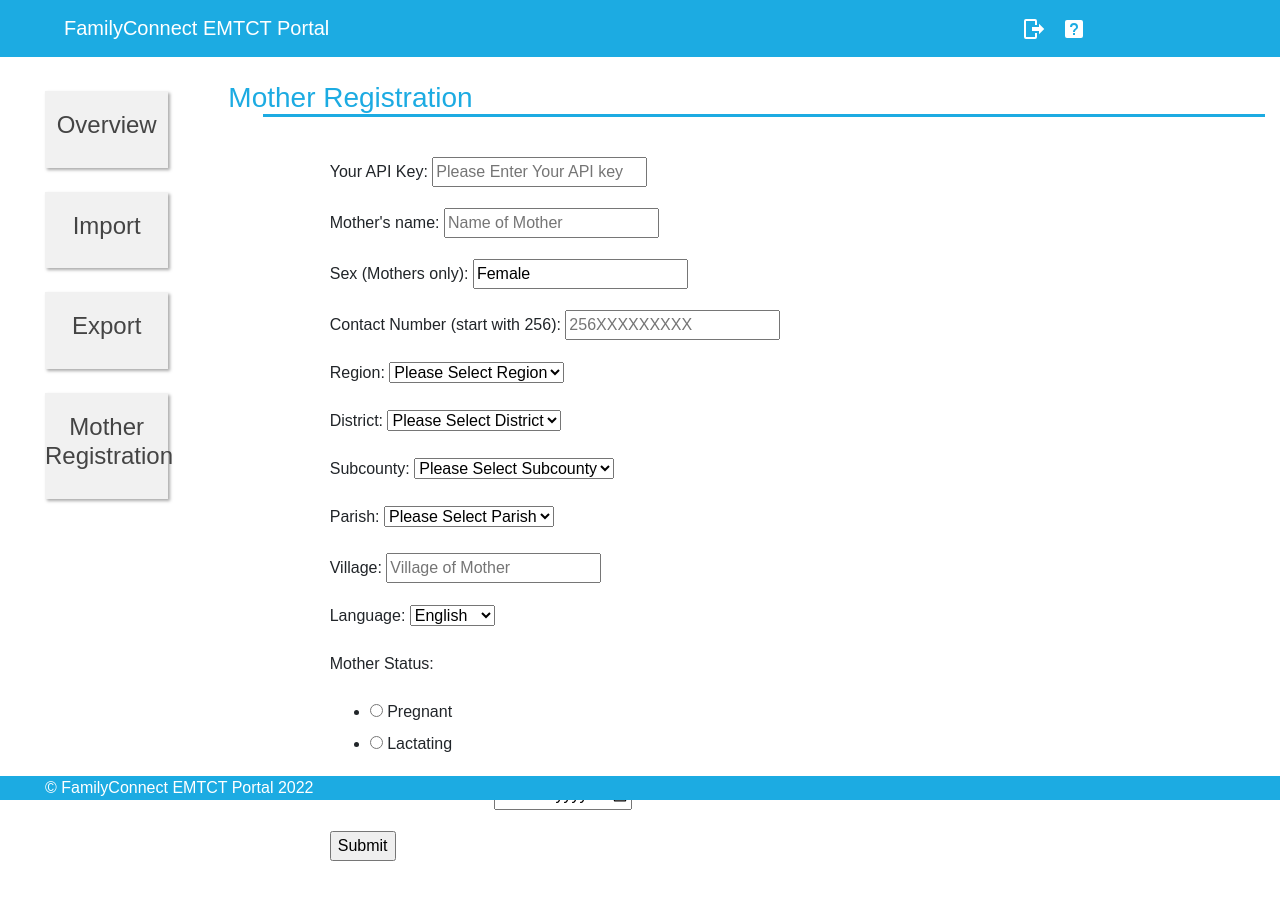
After one commit to gcinnovate/emtct-portal, a Django app: page /mother_registration/ in a window 1280 px wide. The commit adds this page. Run offline with Django 3.2, Linux system fonts and the light colour scheme; parts of the project's set-up code (start-up, migrations or seed data) failed here and were passed over; some libraries are stand-ins or nearby versions.

Commit message:
mother registration

```diff
--- a/emtct/forms.py
+++ b/emtct/forms.py
@@ -48,3 +48,49 @@
 
 class VerificationForm(forms.Form):
     verification_code = forms.CharField(max_length=6)
+
+
+
+# Mother Registration Form ====================================================================================================
+# from django import forms
+from .models import FcappOrgunits
+
+
+
+# creating a django form
+LANGUAGE_CHOICES =(
+    ("en","English" ),
+    ("soga", "Lusoga"),
+    ("acoli", "Acholi" ),
+    ("ganda", "Luganda"),
+
+)
+
+LACTATING_CHOICES=[('pregnant','Pregnant'),
+         ('lactating','Lactating')]
+
+
+# class DateInput(forms.DateInput):
+#     input_type = 'date'
+
+
+class MotherForm(forms.Form):
+    apikey = forms.CharField(label="Your API Key",widget = forms.TextInput(attrs={'placeholder':'Please Enter Your API key'}))
+    name = forms.CharField(label="Mother's name",widget = forms.TextInput(attrs={'placeholder':'Name of Mother'}))
+    sex = forms.CharField(label="Sex (Mothers only)", widget = forms.TextInput(attrs={'readonly':'readonly'}))
+    # sex = forms.CharField(label="Sex", widget = forms.TextInput(attrs={'readonly':'readonly', 'disabled':'disabled'}))
+    phonenumber = forms.CharField(label="Contact Number (start with 256)", widget = forms.TextInput(attrs={'placeholder':'256XXXXXXXXX'}))
+    # region = forms.ModelChoiceField(queryset=FcappOrgunits.objects.filter(hierarchylevel = 2).values('name'))
+    region = forms.ChoiceField(choices= [('', 'Please Select Region')] + [(x['id'],x['name']) for x in FcappOrgunits.objects.filter(hierarchylevel = 2).values('id','name')])
+    # region = forms.ChoiceField(choices= [('', 'Please Select Region')])
+    district = forms.ChoiceField(choices= [('', 'Please Select District')])# + [(x['id'],x['name']) for x in FcappOrgunits.objects.filter(hierarchylevel = 2).values('id','name')])
+    subcounty = forms.ChoiceField(choices= [('', 'Please Select Subcounty')])# + [(x['id'],x['name']) for x in FcappOrgunits.objects.filter(hierarchylevel = 2).values('id','name')])
+    parish = forms.ChoiceField(choices= [('', 'Please Select Parish')])# + [(x['id'],x['name']) for x in FcappOrgunits.objects.filter(hierarchylevel = 2).values('id','name')])
+    village = forms.CharField(widget = forms.TextInput(attrs={'placeholder':'Village of Mother'}))
+    # region = forms.ChoiceField(choices= [(x['name'],x['name']) for x in FcappOrgunits.objects.filter(hierarchylevel = 2).values('name')])
+    language = forms.ChoiceField(choices = LANGUAGE_CHOICES)
+    like = forms.ChoiceField(label="Mother Status", choices=LACTATING_CHOICES, widget=forms.RadioSelect)
+    # forms.DateField(widget=DateInput)
+    # lmp = forms.DateField(label="Last Menstrual Period", widget = forms.SelectDateWidget)
+    # lmp = forms.DateField(label="Last Menstrual Period", widget = DateInput)
+    lmp = forms.DateField(label="Last Menstrual Period", widget=forms.DateInput(attrs={'type': 'date'}))
--- a/emtct/templates/emtct/base.html
+++ b/emtct/templates/emtct/base.html
@@ -92,6 +92,21 @@
                 </div>
                 </a>
                 <br>
+                <!----- Link to Web REgistration------->
+                <a href="{% url 'mother_registration' %}" style="color: inherit;">
+                    <div class="thumbnail menu-thumbs">
+                        <!--<i class="zmdi zmdi-download zmdi-hc-lg"></i> -->
+                        <i class="zmdi zmdi-account-o zmdi-hc-lg"></i>
+                        <h4>Mother Registration</h4>
+                    </div>
+                    </a>
+                    <br>
+
+
+
+
+
+
             {% if request.user.is_staff == True %}
                 <a href="{% url 'users-list' %}" style="color: inherit;">
                 <div class="thumbnail menu-thumbs">
--- /dev/null
+++ b/emtct/templates/emtct/mother_registration.html
@@ -0,0 +1,110 @@
+{% extends 'emtct/base.html' %}
+{% load static %}
+{% block title %}EMTCT Data Export{% endblock %}
+{% load crispy_forms_tags %}
+{% block content %}
+
+    <h3 class="theme-color"><i class="zmdi zmdi-file-text zmdi-hc-lg"> </i>
+        <span>Mother Registration<hr class="hr-header"/></span></h3>
+
+    <br/>
+    <div class="container">
+    <div class="row">
+        <div class="col-sm-1"></div>
+            <div class="col-sm-10">
+                <form method="post" action ="" novalidate>
+                    <!-- {% csrf_token %}
+                    <div class="form-group row">
+                        <label for="id_start_date">From</label>
+                        <input class="form-control" name="start_date" id="id_start_date" type="date">
+                    </div>
+                    <div class="form-group row">
+                        <label for="id_end_date">To</label>
+                        <input class="form-control" name="end_date" id="id_end_date" type="date">
+                    </div>
+                    <button type="submit" class="btn btn-success row">Download</button> &nbsp;
+                    &nbsp; <button type="reset" class="btn btn-leave  btn-xm">Cancel</button> -->
+                    {% csrf_token %}
+	                  {{form.as_p }}
+	                  <input type="submit" value="Submit">
+              </form>
+              <script src="https://ajax.googleapis.com/ajax/libs/jquery/3.6.0/jquery.min.js"></script>
+              <script>
+
+                $(document).ready(function(){
+                  // count = 1
+                  $("#id_region").change(function(){
+
+                    let reg_id = $("#id_region").val();
+                    if (reg_id ==0 || reg_id == "")
+                      return;
+                    let dropdown = $('#id_district');
+                    console.log(reg_id);
+                    dropdown.empty();
+                    // dropdown.append('<option selected="true" disabled>Please Select Region</option>');
+                    dropdown.append('<option selected="true" value="">Please Select District</option>');
+                    dropdown.prop('selectedIndex', 0);
+                    const url = 'districtjson/'+ reg_id;
+                    // Populate dropdown with list of
+                    $.getJSON(url, function (data) {
+                      $.each(data,function(){
+                        $.each(this, function (key, entry) {
+                            dropdown.append($('<option></option>').attr('value', entry.id).text(entry.name));
+                            // console.log(entry)
+                        })
+                      } );
+
+                      });
+                    $("#id_district").change(function(){
+                        let district_id = $("#id_district").val();
+                        let subcountylist = $('#id_subcounty');
+                        console.log(district_id);
+                        subcountylist.empty();
+                        // dropdown.append('<option selected="true" disabled>Please Select Region</option>');
+                        // subcountylist.append('<option selected="true" value="">Please Select Subcounty</option>');
+                        // dropdown.prop('selectedIndex', 0);
+                        const suburl = 'subcountyjson/'+ district_id;
+                        // Populate dropdown with list of
+                        $.getJSON(suburl, function (data) {
+                          $.each(data,function(){
+                            $.each(this, function (key, entry) {
+                                subcountylist.append($('<option></option>').attr('value', entry.id).text(entry.name));
+                                console.log(entry)
+                            })
+                          } );
+
+                          });
+                      });
+
+                      $("#id_subcounty").change(function(){
+                        let subcounty_id = $("#id_subcounty").val();
+                        let parishlist = $('#id_parish');
+                        // console.log(district_id);
+                        // parishlist.empty();
+                        // dropdown.append('<option selected="true" disabled>Please Select Region</option>');
+                        // subcountylist.append('<option selected="true" value="">Please Select Subcounty</option>');
+                        // dropdown.prop('selectedIndex', 0);
+                        const parishurl = 'parishjson/'+ subcounty_id;
+                        // Populate dropdown with list of
+                        $.getJSON(parishurl, function (data) {
+                          $.each(data,function(){
+                            $.each(this, function (key, entry) {
+                                parishlist.append($('<option></option>').attr('value', entry.id).text(entry.name));
+                                console.log(entry)
+                            })
+                          } );
+
+                          });
+                      });
+
+
+
+
+                  });
+                });
+              </script>
+            </div>
+        <div class="col-sm-1"></div>
+    </div>
+    </div>
+{% endblock %}
--- a/emtct/urls.py
+++ b/emtct/urls.py
@@ -1,6 +1,7 @@
 # from django.conf.urls import url, include
 from django.urls import path, re_path
 import emtct.views as emtct_views
+# from .views import MotherRegistration, region_list, district_list, subcounty_list, parish_list
 from django.contrib.auth import views as auth_views
 # from django.contrib.auth.views import LoginView, LogoutView
 from django.conf import settings
@@ -31,6 +32,7 @@
     path('help/', emtct_views.Help.as_view(), name='help'),
     path('overview/', emtct_views.Overview.as_view(), name='overview'),
     path('add-rapidpro/', emtct_views.create_rapidpro, name='create-rapidpro'),
+    path('mother_registration/', emtct_views.MotherRegistration.as_view(), name='mother_registration'), #mother_registration
     path('emtct-data-export/', emtct_views.generate_emtct_export, name='generate-emtct-export'),
     path('emtct-data-import/', emtct_views.import_ugandaemr_emtct_export, name='uganda-emtct-import'),
     path('password-change/',
@@ -52,6 +54,12 @@
     path('reset/done/',
         PasswordResetCompleteView.as_view(template_name='emtct/password_reset_complete.html'),
         name='password_reset_complete'),
+    path('regionjson/', emtct_views.region_list, name= 'region_list'),
+    path('mother_registration/districtjson/<int:id>', emtct_views.district_list, name= 'district_list'),
+    path('mother_registration/subcountyjson/<int:id>', emtct_views.subcounty_list, name= 'subcounty_list'),
+    path('mother_registration/parishjson/<int:id>', emtct_views.parish_list, name= 'parish_list'),
+
+
 
 
     ]
--- a/emtct/views.py
+++ b/emtct/views.py
@@ -18,6 +18,15 @@
 from django.contrib.sites.shortcuts import get_current_site
 from django.core.mail import EmailMessage
 from django.core.paginator import Paginator, EmptyPage, PageNotAnInteger
+#================================================================================
+from .forms import MotherForm
+from .models import FcappOrgunits
+from django.urls import reverse_lazy, reverse
+from django.http import JsonResponse
+#=================================================================================
+
+
+
 
 
 date = datetime.date.today()
@@ -138,6 +147,69 @@
             form = EmtctExportForm()
     return  render(request, 'emtct/emtct_export.html', locals())
 
+from django.views.generic.edit import FormView
+# @two_factor_auth
+class MotherRegistration(FormView):
+    template_name = 'emtct/mother_registration.html'
+    form_class = MotherForm
+
+
+    def get_initial(self):
+         # call super if needed
+         return {'sex': 'Female'}
+    success_url = '/thanks/'
+    success_url = reverse_lazy('mother_registration')
+
+    def form_valid(self, form):
+        dict1=form.cleaned_data
+        apikey = dict1['apikey']
+
+        contact_params={
+            'name': dict1['name'],
+            'language': dict1['language'],
+            'urns': ['tel:+' + dict1['phonenumber']],
+            'groups': ['Active Receivers', 'Type = Child', 'Type = VHT', 'Type = Nurse', 'Type = ReproductiveAge', 'Type =      Midwife', 'Reproductive Age', 'Registered VHTs', 'Update Contact With Incorrect District', 'Incorrect District And Village', 'Update Reproductive Registrations'],
+            'fields': {'sex': dict1['sex'], 'lmp': str(dict1['lmp']), 'village': None,  'sub_county': None, 'district': None, 'parish': None}
+        }
+        print(dict1)
+        return HttpResponseRedirect(reverse_lazy('mother_registration'))
+        # return  render(request, 'emtct/mother_registration.html', locals())
+
+
+@login_required
+def region_list(request): # Function included here for testing purposes - Not required
+    # region = FcappOrgunits.objects.filter(hierarchylevel = level['region']).values('id','name')
+    region = FcappOrgunits.objects.filter(hierarchylevel = 2).values('id','name')
+
+    return JsonResponse({'data': [{ 'id' : p['id'], 'name': p['name']} for p in region]})
+
+    # region = FcappOrgunits.objects.raw(f'''
+    #      select id, name from fcapp_orgunits where hierarchylevel = {level['region']}
+    #  ''')
+    # return JsonResponse({'data': [{ 'id' : p.id, 'name': p.name} for p in region]})
+
+
+
+@login_required
+def district_list(request, id):
+    district = FcappOrgunits.objects.filter(parentid = id).values('id','name')
+
+    return JsonResponse({'data': [{ 'id' : p['id'], 'name': p['name']} for p in district]})
+
+
+@login_required
+def subcounty_list(request, id):
+    subcounty = FcappOrgunits.objects.filter(parentid = id).values('id','name')
+    return JsonResponse({'data': [{ 'id' : p['id'], 'name': p['name']} for p in subcounty]})
+
+
+@login_required
+def parish_list(request, id):
+    parish = FcappOrgunits.objects.filter(parentid = id).values('id','name')
+    return JsonResponse({'data': [{ 'id' : p['id'], 'name': p['name']} for p in parish]})
+
+
+#======================================================================================
 
 @two_factor_auth
 def import_ugandaemr_emtct_export(request):
```
Also changed, not shown: emtct/models.py (+16 -0 lines), 1 other file.
